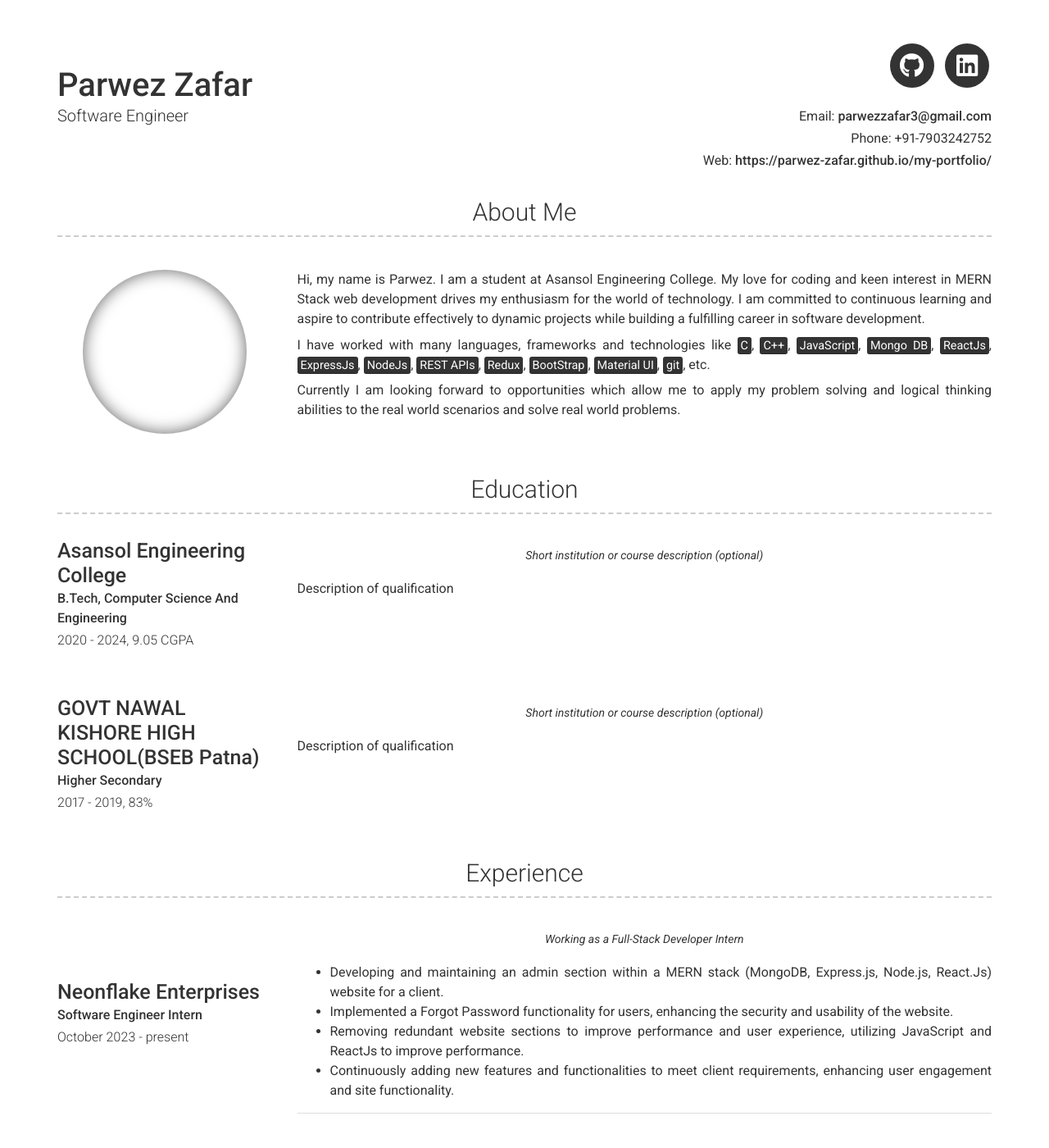
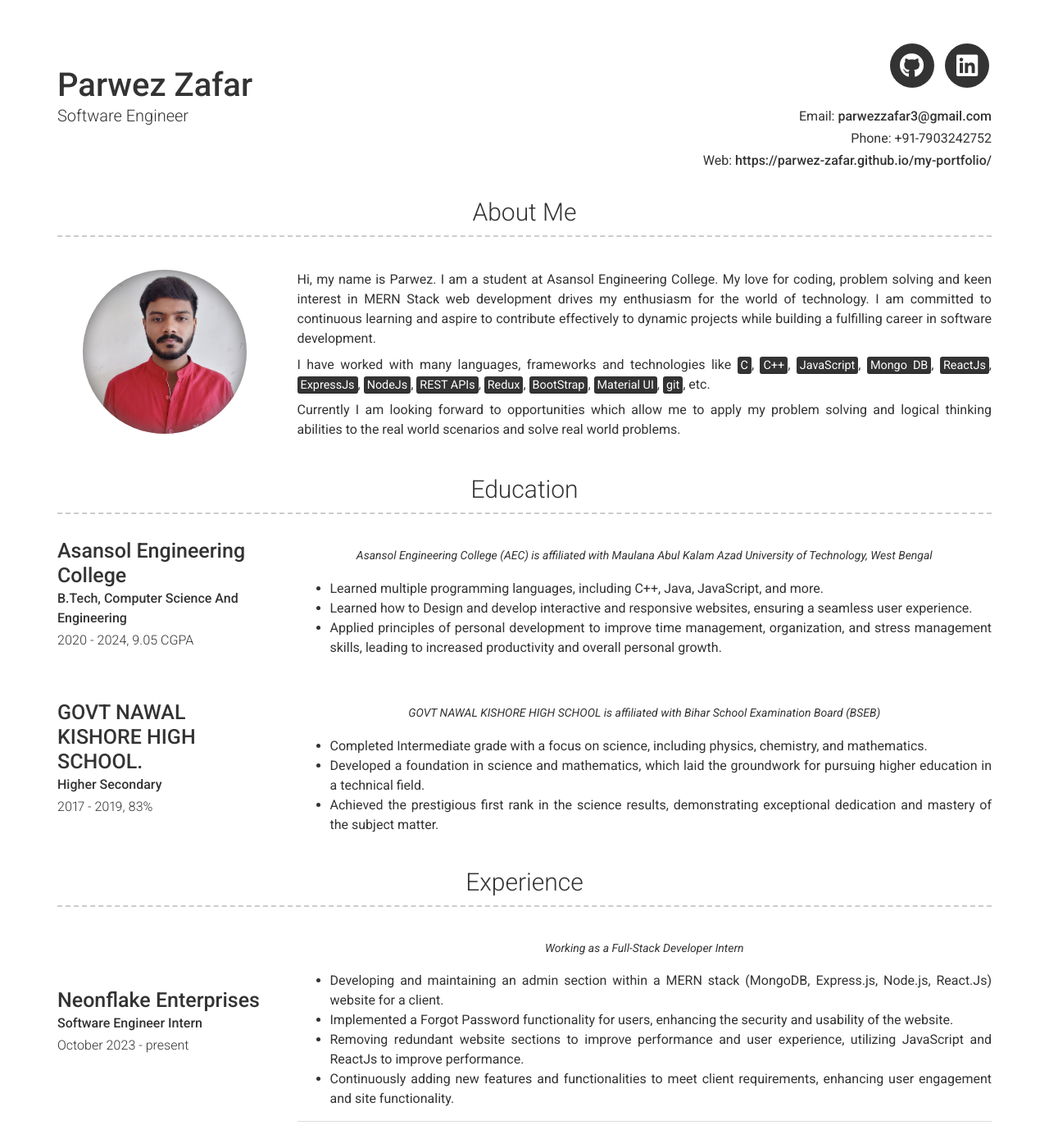
Before and after one commit to parwez-zafar/my-portfolio, a Jekyll site: the page built from index.md, in a window 1280 px wide and 1400 px high. Shown: the whole window at 82% size. Built offline with Jekyll 4.4.1, drawn with Linux system fonts in a browser that asks for light colours; nearby versions of some CDN libraries; some of the changed text lies outside the part shown.

Commit message:
added skills acheivements and image

```diff
--- a/_config.yml
+++ b/_config.yml
@@ -50,9 +50,9 @@ linkedin_username: md-parwez-zafar
 
 # About Section
 # about_title: About Me (Use this to override about section title)
-about_profile_image: Directory of profile image (eg. images/profile.jpg)
+about_profile_image: images/image.jpg
 about_content: | # this will include new lines to allow paragraphs
-  Hi, my name is Parwez. I am a student at Asansol Engineering College. My love for coding and keen interest in MERN Stack web development drives my enthusiasm for the world of technology. I am committed to continuous learning and aspire to contribute effectively to dynamic projects while building a fulfilling career in software development.
+  Hi, my name is Parwez. I am a student at Asansol Engineering College. My love for coding, problem solving and keen interest in MERN Stack web development drives my enthusiasm for the world of technology. I am committed to continuous learning and aspire to contribute effectively to dynamic projects while building a fulfilling career in software development.
 
   I have worked with many languages, frameworks and technologies like <mark>C</mark>, <mark>C++</mark>, <mark>JavaScript</mark>, <mark>Mongo DB</mark>, <mark>ReactJs</mark>, <mark>ExpressJs</mark>, <mark>NodeJs</mark>, <mark>REST APIs</mark>, <mark>Redux</mark>, <mark>BootStrap</mark>, <mark>Material UI</mark>, <mark>git</mark>, etc.
 
@@ -66,19 +66,22 @@ content:
         sub_title: B.Tech, Computer Science And Engineering
         caption: 2020 - 2024, 9.05 CGPA
         quote: >
-          Short institution or course description (optional)
+          Asansol Engineering College (AEC) is affiliated with Maulana Abul Kalam Azad University of Technology, West Bengal
         description: | # this will include new lines to allow paragraphs
-          Description of qualification
+          - Learned multiple programming languages, including C++, Java, JavaScript, and more.
+          - Learned how to Design and develop interactive and responsive websites, ensuring a seamless user experience.
+          - Applied principles of personal development to improve time management, organization, and stress management skills, leading to increased productivity and overall personal growth.
 
       - layout: left
-        title: GOVT NAWAL KISHORE HIGH SCHOOL(BSEB Patna)
+        title: GOVT NAWAL KISHORE HIGH SCHOOL.
         sub_title: Higher Secondary
         caption: 2017 - 2019, 83%
         quote: >
-          Short institution or course description (optional)
+          GOVT NAWAL KISHORE HIGH SCHOOL is affiliated with Bihar School Examination Board (BSEB)
         description: | # this will include new lines to allow paragraphs
-          Description of qualification
-
+          - Completed Intermediate grade with a focus on science, including physics, chemistry, and mathematics.
+          - Developed a foundation in science and mathematics, which laid the groundwork for pursuing higher education in a technical field.
+          - Achieved the prestigious first rank in the science results, demonstrating exceptional dedication and mastery of the subject matter.
   - title: Experience
     layout: list
     content:
@@ -166,9 +169,15 @@ content:
   - title: A Little More About Me
     layout: text
     content: | # this will include new lines to allow paragraphs
-      This is where you can write a little more about yourself. You could title this section **Interests** and include some of your other interests.
+      **Skills**
+      - <mark>Problem Solving</mark>, <mark>C++</mark>, <mark>JavaScript</mark>, <mark>Java(Basics)</mark>, <mark>Rest Api</mark>, <mark>ReactJs</mark>, <mark>NodeJs</mark>, <mark>ExpressJs</mark>, <mark>Redux</mark>
 
-      Or you could title it **Skills** and write a bit more about things that make you more desirable, like *leadership* or *teamwork*
+      **Acheivements**
+      - 1660 rating ([ <mark>LeetCode</mark> ](https://leetcode.com/parwez01/) 650+ Problems)
+      - 2 Star ([ <mark>CodeChef</mark> ](https://www.codechef.com/users/parwez_01) max 1455)
+      - 5 Star ([<mark>Hackerrank</mark> ](https://www.hackerrank.com/profile/parwezzafar3) c++)
+      - 1000+ Programming questions solved on Online judges like LeetCode, CodeChef, CodeForces etc.
+      - first rank in the science results in Intermediate
 
 # Footer
 footer_show_references: false
```
Also changed, not shown: images/image.jpg (added).
